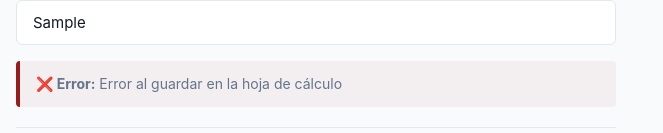
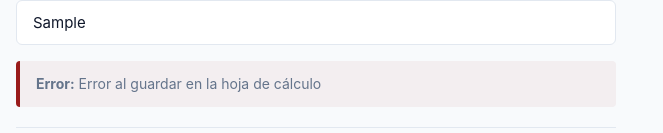
Before and after one commit to MatiasW380/sistema-estudio-juridico, a Next.js app: page /clientes/nuevo in a window 1280 px wide. Both pictures are taken after typing "Sample", "5551234", "Sample", "Sample" into the empty fields and a click on the button "Guardar Cliente". Shown: the part 712-845 px from the top of the page, without its empty margins (0-663 px from the left). Built offline with nearby package versions, Linux system fonts and the light colour scheme; no server answers.

Commit message:
Rediseño Paso 7B1: Nuevo Cliente - Botones y emojis profesionales

```diff
--- a/pages/clientes/nuevo.js
+++ b/pages/clientes/nuevo.js
@@ -6,7 +6,6 @@ import { useRouter } from 'next/router';
 import { getNextClienteId } from '../../lib/googleSheets';
 
 export async function getServerSideProps() {
-  console.log('📄 getServerSideProps de nuevo cliente ejecutándose');
   const nextId = await getNextClienteId();
   return { props: { nextId } };
 }
@@ -33,7 +32,7 @@ export default function NuevoCliente({ nextId }) {
     setCargando(true);
 
     if (!nombre.trim()) {
-      console.log('❌ Nombre vacío');
+      console.log('Nombre vacío');
       setError('El nombre es obligatorio');
       setCargando(false);
       return;
@@ -63,14 +62,14 @@ export default function NuevoCliente({ nextId }) {
       console.log('📥 Respuesta JSON:', resultado);
 
       if (resultado.success) {
-        console.log('✅ Cliente creado, ID:', resultado.id);
+        console.log('Cliente creado, ID:', resultado.id);
         router.push(`/clientes/${resultado.id}`);
       } else {
-        console.log('❌ Error del servidor:', resultado.error);
+        console.log('Error del servidor:', resultado.error);
         setError(resultado.error || 'Error al crear el cliente');
       }
     } catch (err) {
-      console.error('❌ Error en handleSubmit:', err);
+      console.error('Error en handleSubmit:', err);
       setError('Error: ' + err.message);
     } finally {
       setCargando(false);
@@ -156,7 +155,7 @@ export default function NuevoCliente({ nextId }) {
 
         {error && (
           <div className="form-note error">
-            <strong>❌ Error:</strong> {error}
+            <strong>Error:</strong> {error}
           </div>
         )}
 
@@ -165,14 +164,14 @@ export default function NuevoCliente({ nextId }) {
           <div className="form-actions-right">
             <button
               type="button"
-              className="button-secondary"
+              className="button button-secondary"
               onClick={() => router.push('/clientes')}
             >
               Cancelar
             </button>
             <button
               type="submit"
-              className="button-success"
+              className="button button-success"
               disabled={cargando}
             >
               {cargando ? 'Guardando...' : 'Guardar Cliente'}
```
